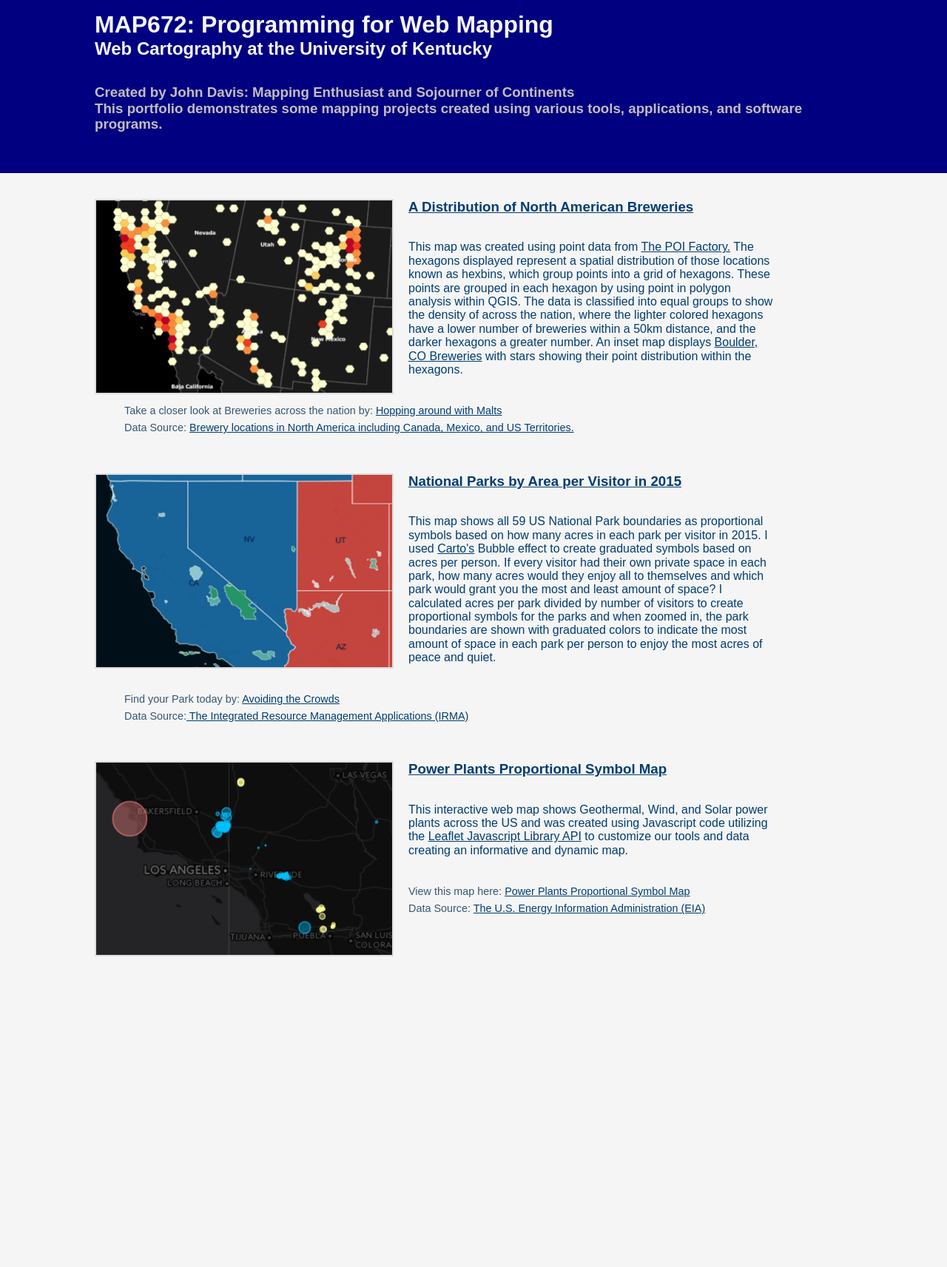
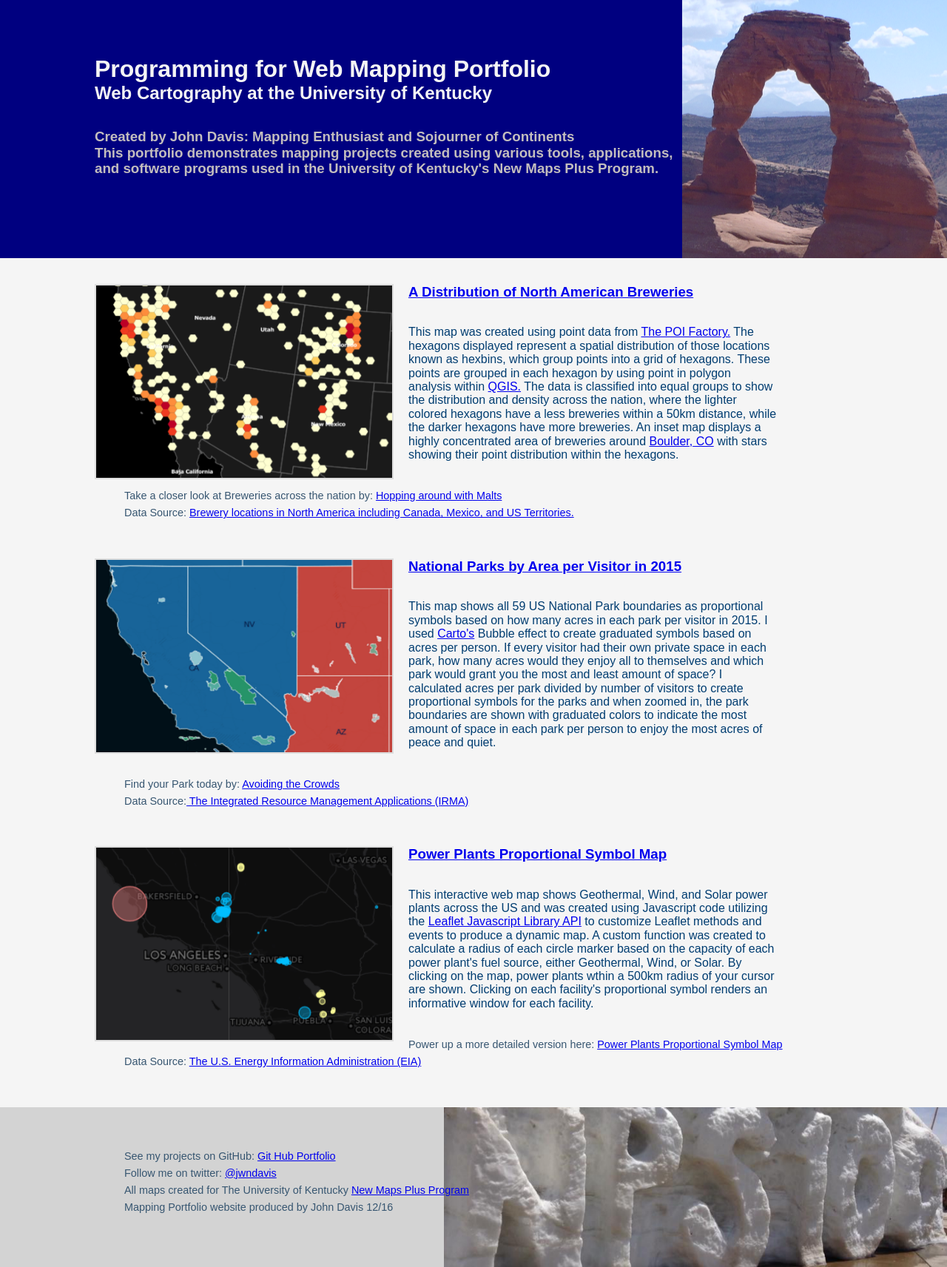
Before and after one commit to jwndavis/jwndavis.github.io, a plain HTML site: page index.html in a window 1280 px wide. Shown: the whole page at 74% size. Before the commit the page ends 1328 px from the top, so only its background shows below. Drawn offline with nearby package versions, Linux system fonts and the light colour scheme; a web font is replaced by a local one.

Commit message:
Web Portfolio

```diff
--- a/index.html
+++ b/index.html
@@ -11,7 +11,7 @@
 
 <style>
     body {
-    background: #f5f5f5;
+    background: whitesmoke;
     font-family: Imprima, sans-serif;
 }
 header {
@@ -19,7 +19,10 @@ header {
         min-width: 800px;
         margin: 0 auto;
         background: navy;
-        padding: 15px 0 20px;
+        background-image: url(images/Arch.PNG);
+        background-repeat: no-repeat;
+        background-position: right;
+        padding: 75px 0px;
     }
 h1 {
     font-family: Dosis, sans-serif;
@@ -53,8 +56,11 @@ h3 {
         color: #375671;
         line-height: 1.6em;
     }
-    a, a:visited {
-        color: #003d71;
+    a a:visited {
+        color: navy;
+    }
+    a:hover {
+        color: coral;
     }
 .project {
     width: 80%;
@@ -75,23 +81,37 @@ h3 {
     margin-right: 20px;
     border: 2px solid #dddddd;
 }
+footer {
+        width: 100%;
 
+        min-width: 800px;
+        margin: 0 auto;
+        background: lightgrey;
+        background-image: url(images/NPS.PNG);
+        background-repeat: no-repeat;
+        background-position: right;
+        padding: 20px 0px;
+    }
+footer-image {
+    width: 400px;
+    height: 200px;
+}
 </style>
 </head>
 
 <body>
 <header>
-    <h1>MAP672: Programming for Web Mapping</h1>
+    <h1>Programming for Web Mapping Portfolio</h1>
     <h2>Web Cartography at the University of Kentucky</h2>
 
-    <h3>Created by John Davis: Mapping Enthusiast and Sojourner of Continents<br>This portfolio demonstrates some mapping projects created using various tools, applications, and software programs.</h3>
+    <h3>Created by John Davis: Mapping Enthusiast and Sojourner of Continents<br>This portfolio demonstrates mapping projects created using various tools, applications,<br>and software programs used in the University of Kentucky's New Maps Plus Program.</h3>
 </header>
 
     <section class = "project">
     <a target = '_blank' href="maps/Breweries.pdf"><img src="images/Breweries.PNG" alt="Breweries in North America" class="project-image"/></a>
         <h3><a target = '_blank' href="maps/Breweries.pdf">A Distribution of North American Breweries</a></h3>
-    <p>This map was created using point data from <a href="http://www.poi-factory.com/">The POI Factory.</a> The hexagons displayed represent a spatial distribution of those locations known as hexbins, which group points into a grid of hexagons. These points are grouped in each hexagon by using point in polygon analysis within QGIS. The data is classified into equal groups to show the density of across the nation, where the lighter colored hexagons have a lower number of breweries within a 50km distance, and the darker hexagons a greater number. An inset map displays <a href="http://boulderbrewtours.com/">Boulder, CO Breweries</a> with stars showing their point distribution within the hexagons.</p>
-    <p></p>
+    <p>This map was created using point data from <a target = '_blank' href="http://www.poi-factory.com/">The POI Factory.</a> The hexagons displayed represent a spatial distribution of those locations known as hexbins, which group points into a grid of hexagons. These points are grouped in each hexagon by using point in polygon analysis within <a target = '_blank' href="https://qgis.org/en/site/about/index.html">QGIS.</a> The data is classified into equal groups to show the distribution and density across the nation, where the lighter colored hexagons have a less breweries within a 50km distance, while the darker hexagons have more breweries. An inset map displays a highly concentrated area of breweries around <a href="http://boulderbrewtours.com/">Boulder, CO</a> with stars showing their point distribution within the hexagons.</p>
+
     <ul>
         <li>Take a closer look at Breweries across the nation by: <a target = '_blank' href="maps/Breweries.pdf">Hopping around with Malts</a></li>
         <li>Data Source: <a target = '_blank' href="http://www.poi-factory.com/node/21733">Brewery locations in North America including Canada, Mexico, and US Territories.</a></li>
@@ -102,7 +122,7 @@ h3 {
     <a target = '_blank' href="https://jwndavis.carto.com/viz/0bbf7ea6-7c5b-11e6-a1cc-0e3ff518bd15/public_map"><img src="images/NationalParks.PNG" alt="US National Parks" class="project-image"/></a>
     <h3><a target = '_blank' href="https://jwndavis.carto.com/viz/0bbf7ea6-7c5b-11e6-a1cc-0e3ff518bd15/public_map">National Parks by Area per Visitor in 2015</a></h3>
         <p>This map shows all 59 US National Park boundaries as proportional symbols based on how many acres in each park per visitor in 2015. I used <a href="https://carto.com/">Carto's</a> Bubble effect to create graduated symbols based on acres per person. If every visitor had their own private space in each park, how many acres would they enjoy all to themselves and which park would grant you the most and least amount of space? I calculated acres per park divided by number of visitors to create proportional symbols for the parks and when zoomed in, the park boundaries are shown with graduated colors to indicate the most amount of space in each park per person to enjoy the most acres of peace and quiet.</p>
-    <p></p>
+
     <ul>
         <li>Find your Park today by: <a href="https://jwndavis.carto.com/viz/0bbf7ea6-7c5b-11e6-a1cc-0e3ff518bd15/public_map">Avoiding the Crowds</a></li>
         <li>Data Source:<a href="https://irma.nps.gov/Portal/"> The Integrated Resource Management Applications (IRMA)</a></li>
@@ -112,15 +132,24 @@ h3 {
     <section class = "project">
     <a target = '_blank' target = '_blank' href="https://jwndavis.github.io/prop-symbol-power-plants/"><img src="images/PowerPlants3.PNG" alt="Power Plants Proportional Symbol Map" class="project-image"/></a>
     <h3><a target = '_blank' href="https://jwndavis.github.io/prop-symbol-power-plants/">Power Plants Proportional Symbol Map</a></h3>
-    <p>This interactive web map shows Geothermal, Wind, and Solar power plants across the US and was created using Javascript code utilizing the <a href="http://leafletjs.com/reference-1.0.2.html">Leaflet Javascript Library API</a> to customize our tools and data creating an informative and dynamic map. </p>
-    <p></p>
+    <p>This interactive web map shows Geothermal, Wind, and Solar power plants across the US and was created using Javascript code utilizing the <a target ='_blank' href="http://leafletjs.com/reference-1.0.2.html">Leaflet Javascript Library API</a> to customize Leaflet methods and events to produce a dynamic map. A custom function was created to calculate a radius of each circle marker based on the capacity of each power plant's fuel source, either Geothermal, Wind, or Solar. By clicking on the map, power plants wthin a 500km radius of your cursor are shown. Clicking on each facility's proportional symbol renders an informative window for each facility.</p>
+
     <ul>
-        <li>View this map here: <a target = '_blank' href="https://jwndavis.github.io/prop-symbol-power-plants/">Power Plants Proportional Symbol Map</a></li>
+        <li>Power up a more detailed version here: <a target = '_blank' href="https://jwndavis.github.io/prop-symbol-power-plants/">Power Plants Proportional Symbol Map</a></li>
         <li>Data Source: <a target = '_blank' href="http://www.eia.gov/electricity/data/eia923/">The U.S. Energy Information Administration (EIA)</a></li>
     </ul>
 </section>
 
-
+<footer>
+<section class="project">
+<ul>
+    <li>See my projects on GitHub: <a target ='_blank'href="https://github.com/jwndavis?tab=repositories">Git Hub Portfolio</a></li>
+    <li>Follow me on twitter: <a target ='_blank' href="https://twitter.com/jwndavis">@jwndavis</a></li>
+    <li>All maps created for The University of Kentucky <a target ='_blank' href="http://newmapsplus.uky.edu/">New Maps Plus Program</a></li>
+    <li>Mapping Portfolio website produced by John Davis 12/16</li>
+</ul>
+</section>
+</footer>
 
 
 
```
Also changed, not shown: images/Arch.PNG (added), images/BoulderBreweries.PNG (deleted), images/NABreweries.PNG (deleted), images/NPS.PNG (added), images/NPS2.png (added), images/NationalParks2.PNG (deleted), images/PowerPlants.PNG (deleted), images/PowerPlants2.PNG (deleted).
